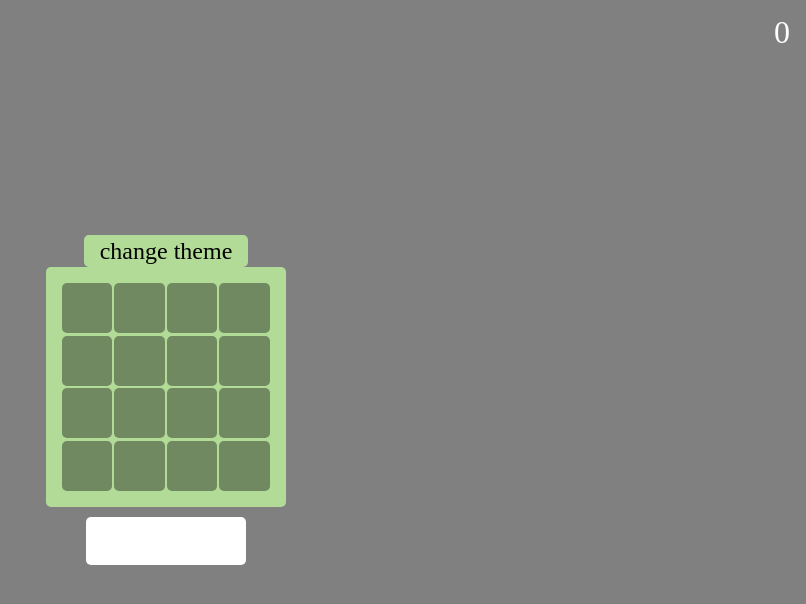
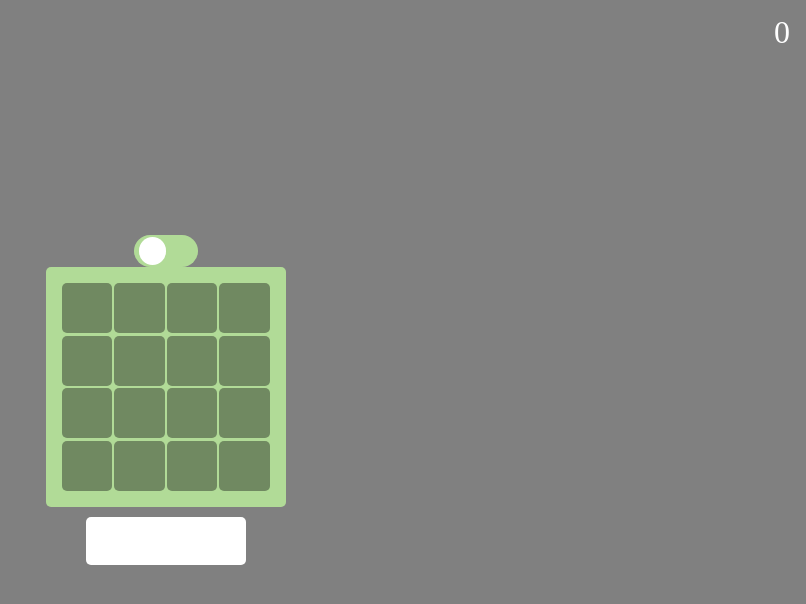
Before and after one commit to NeatKYU/2048game, a React (Vite) app: page / in a window 1280 px wide. Shown: the top 604 px of the page, without its empty margins (474-1280 px from the left). Built offline with nearby package versions, Linux system fonts and the light colour scheme.

Commit message:
💄 다크모드 토글 버튼 스타일 변경

```diff
--- a/src/components/ThemeChangeButton.tsx
+++ b/src/components/ThemeChangeButton.tsx
@@ -1,40 +1,43 @@
 import { themeState } from '@/recoil/theme';
+import { useState } from 'react';
 import { useRecoilState, useSetRecoilState } from 'recoil';
 import styled from 'styled-components';
 
 interface ThemeChangeButtonProps {
-    label: string;
 }
 
 export const ThemeChangeButton = (props: ThemeChangeButtonProps) => {
 
-    const { label } = props;
     const [theme, setTheme] = useRecoilState(themeState);
+    const [toggle, setToggle] = useState(false);
+
+    const moveBall = () => {
+        setToggle(!toggle)
+    }
 
     const changeTheme = () => {
         setTheme(!theme);
+        moveBall();
     }
 
     return (
         <Container onClick={changeTheme}>
-            { label }
+            <Ball toggle={toggle}/>
         </Container>
     )
 }
 
 
 const Container = styled.div`
-    width: auto;
-    min-width: 5rem;
+    width: 4rem;
     height: 2rem;
-    padding-left: 1rem;
-    padding-right: 1rem;
+    padding: 0 5px;
 
     display: flex;
-    justify-content: center;
+    /* justify-content: center; */
     align-items: center;
 
-    border-radius: 5px;
+    border-radius: 20px;
 
     background-color: ${(props) => props.theme.bgColor};
     color: ${(props) => props.theme.textColor};
@@ -42,3 +45,15 @@ const Container = styled.div`
 
     cursor: pointer;
 `;
+
+const Ball = styled.div<{toggle: boolean}>`
+    width: 1.7rem;
+    height: 1.7rem;
+
+    background-color: white;
+
+    transform: ${(props) => props.toggle ? 'translate(100%, 0)' : 'translate(0%, 0)'};
+    transition: all 0.5s;
+
+    border-radius: 50%;
+`;
--- a/src/pages/MainPage.tsx
+++ b/src/pages/MainPage.tsx
@@ -20,7 +20,7 @@ export const MainPage = () => {
     return (
         <Container>
             <Score score={calculateScore(board)} />
-            <ThemeChangeButton label='change theme'/>
+            <ThemeChangeButton />
             <Board customRef={boardRef} mode='4x4'></Board>
             <div style={{ height: '10px'}}></div>
             <StartButton setFocus={moveFocus} />
```
